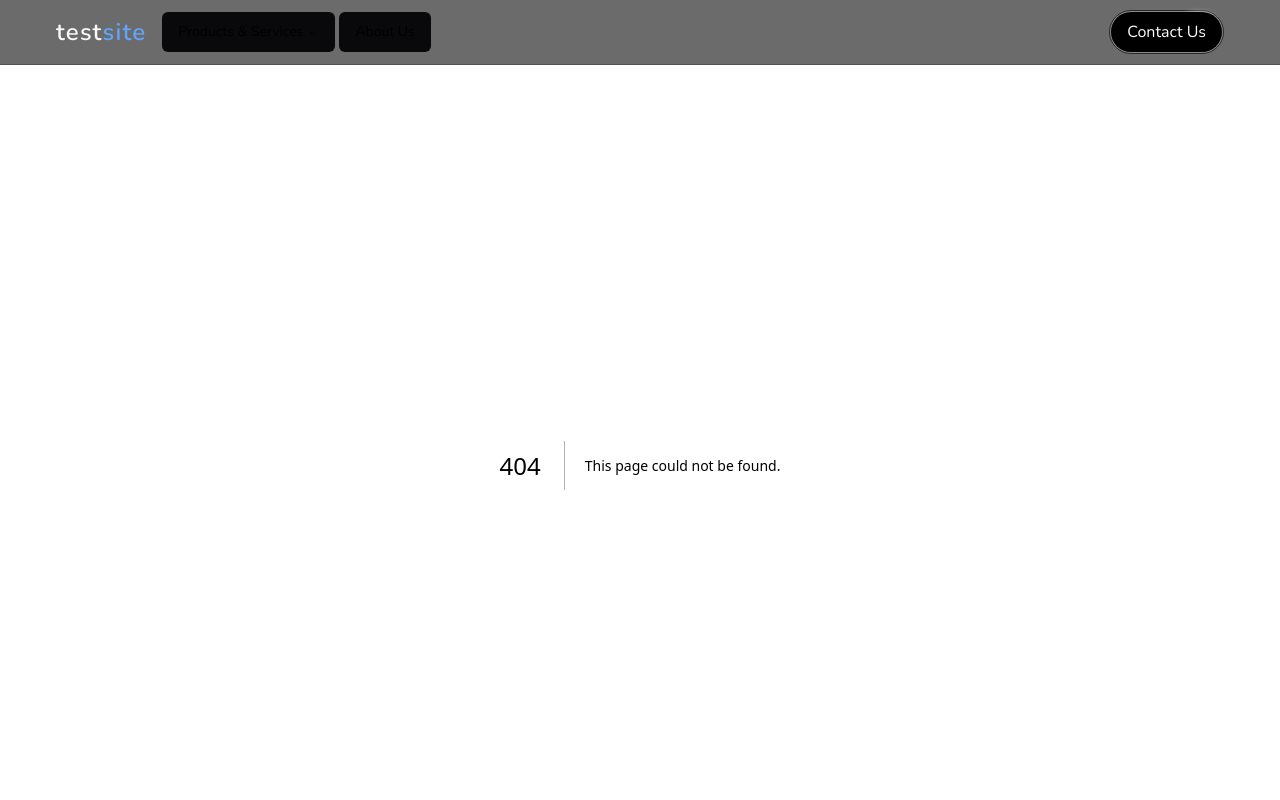
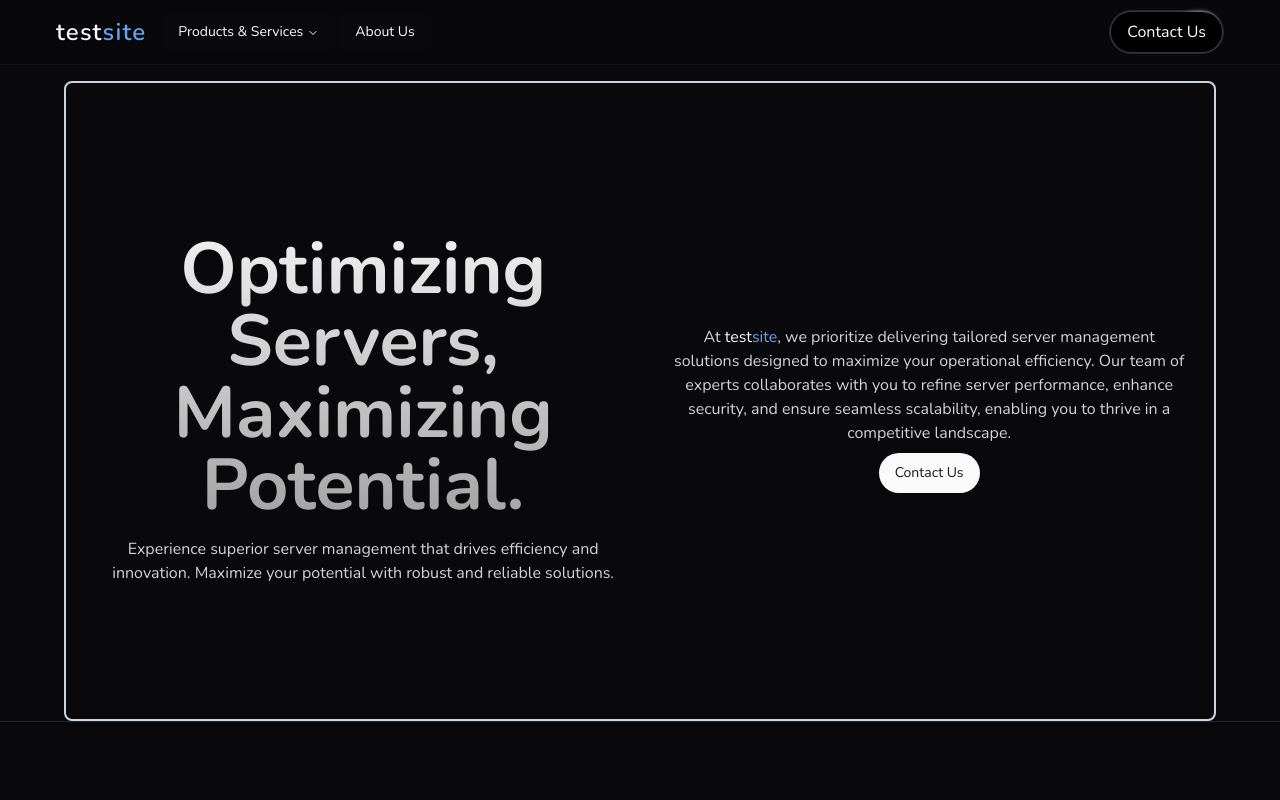
Before and after one commit to hav0ky/test-example-next-app, a Next.js app: page /server-management in a window 1280 px wide. Before the commit this address had no page. Shown: the top 800 px of the page. Built offline with nearby package versions, Linux system fonts and the light colour scheme.

Commit message:
add server-mangment page

```diff
--- a/app/layout.tsx
+++ b/app/layout.tsx
@@ -6,15 +6,16 @@ import MaxWidth from "@/components/max-width";
 import SiteFooter from "@/components/footer";
 
 const nunito = Nunito({
-  weight: ['300', '400', '600', '700'],
-  subsets: ['latin'],
-  display: 'swap',
-  fallback: ['sans-serif'],
-})
+  weight: ["300", "400", "600", "700"],
+  subsets: ["latin"],
+  display: "swap",
+  fallback: ["sans-serif"],
+});
 
 export const metadata: Metadata = {
   title: "TestSite",
-  description: "Empowering Your Digital Future with Comprehensive IT Solutions",
+  description:
+    "Empowering Your Digital Future with Comprehensive IT Solutions",
 };
 
 export default function RootLayout({
@@ -23,10 +24,14 @@ export default function RootLayout({
   children: React.ReactNode;
 }>) {
   return (
-    <html lang="en" suppressHydrationWarning className="dark">
+    <html
+      lang="en"
+      suppressHydrationWarning
+      className="dark"
+    >
       <body className={nunito.className}>
         <SiteHeader />
-        <div className="">
+        <div className="flex justify-center">
           {children}
         </div>
         <SiteFooter />
--- /dev/null
+++ b/app/server-management/page.tsx
@@ -0,0 +1,65 @@
+import {
+  Button,
+  buttonVariants,
+} from "@/components/ui/button";
+import { cn } from "@/lib/utils";
+import Link from "next/link";
+
+const Harsh = () => {
+  return (
+    <div className="h-[80vh] w-[90vw] px-2 gap-x-0 border-slate-300 border-2  mt-4 rounded-lg flex items-center justify-center bg-background antialiased bg-grid-white/[0.02] relative overflow-hidden ">
+      <div className="p-6 max-w-7xl mx-auto relative z-10  w-full pt-24 md:pt-0 ">
+        <div
+          className="flex justify-center flex-col"
+          style={{ opacity: 1, transform: "none" }}
+        >
+          <h1 className="text-4xl sm:text-5xl lg:text-6xl xl:text-7xl font-bold text-center bg-clip-text text-transparent bg-gradient-to-b from-neutral-50 to-neutral-400 bg-opacity-50 pt-10">
+            Optimizing Servers,
+            <br /> Maximizing Potential.
+          </h1>
+          <p className="mt-4 font-normal text-base text-neutral-300 max-w-lg text-center mx-auto">
+            Experience superior server management that
+            drives efficiency and innovation. Maximize your
+            potential with robust and reliable solutions.
+          </p>
+        </div>
+      </div>
+
+      <div className="max-w-7xl relative z-10  w-full pt-24 md:pt-0 flex justify-center items-center ">
+        <div
+          className="flex justify-center flex-col "
+          style={{ opacity: 1, transform: "none" }}
+        >
+          <p className="mt-4 font-normal text-base text-neutral-300 max-w-lg text-center mx-auto mb-2">
+            At{" "}
+            <span className="z-10 text-primary">test</span>
+            <span className="text-blue-400">site</span>, we
+            prioritize delivering tailored server management
+            solutions designed to maximize your operational
+            efficiency. Our team of experts collaborates
+            with you to refine server performance, enhance
+            security, and ensure seamless scalability,
+            enabling you to thrive in a competitive
+            landscape.
+          </p>
+          <div className="flex items-center justify-center">
+            <Link href="/contact">
+              <Button
+                variant="default"
+                size="sm"
+                className={cn(
+                  buttonVariants({ variant: "default" }),
+                  "rounded-full"
+                )}
+              >
+                Contact Us
+              </Button>
+            </Link>
+          </div>
+        </div>
+      </div>
+    </div>
+  );
+};
+
+export default Harsh;
--- a/components/nav-items.tsx
+++ b/components/nav-items.tsx
@@ -13,7 +13,7 @@ const SubMenus = ({ index }: { index: number }) => {
                 <ListItem
                     key={item.href}
                     title={item.label}
-                    href={`/contact`}
+                    href={item.href}
                 >
                     {item.description}
                 </ListItem>
--- a/config/navbar.ts
+++ b/config/navbar.ts
@@ -21,7 +21,7 @@ export const nav_items: Menu[] = [
         icon: IconLayout,
         submenus: [
             {
-                href: "server-management.jpg",
+                href: "server-management",
                 label: "Server Management",
                 description: "Ensuring optimal performance and uptime of all company servers through regular maintenance, updates, and system health checks. Proactive monitoring and troubleshooting to mitigate potential server issues and prevent downtime."
             },
```
